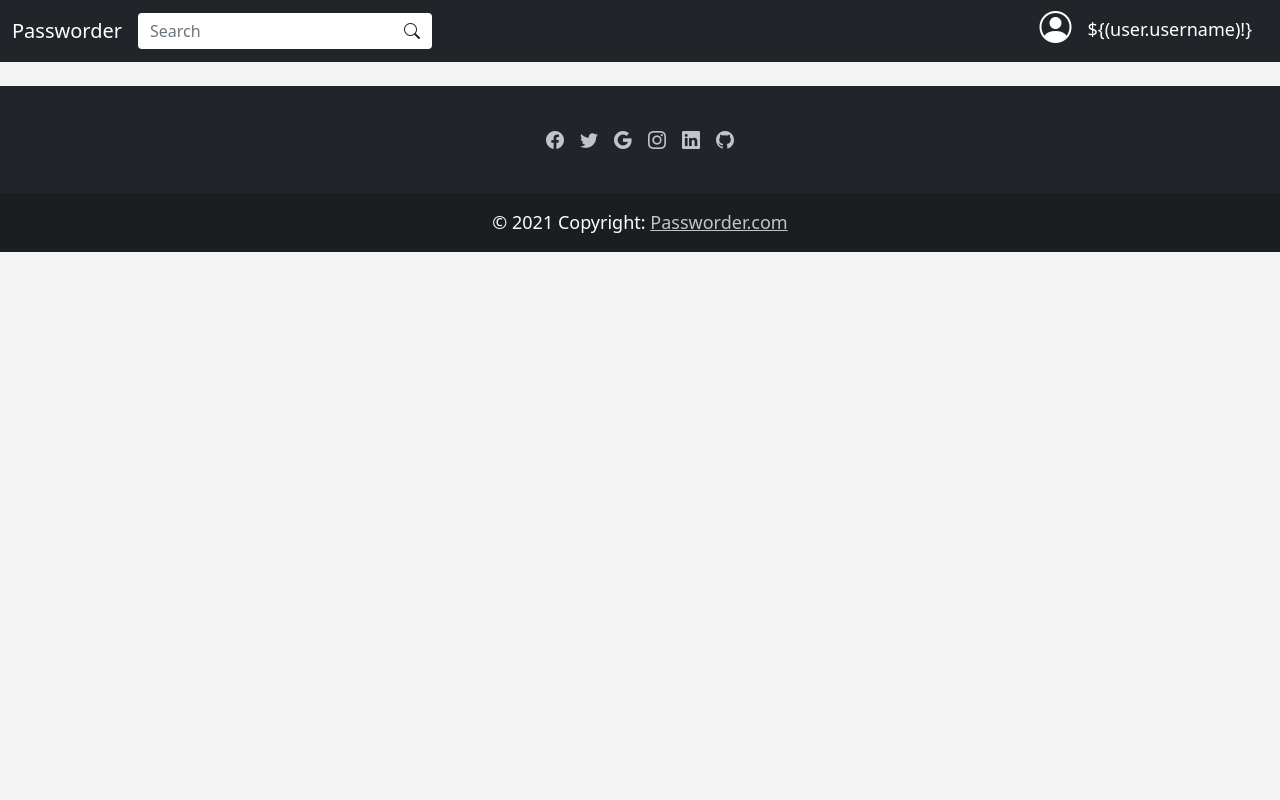
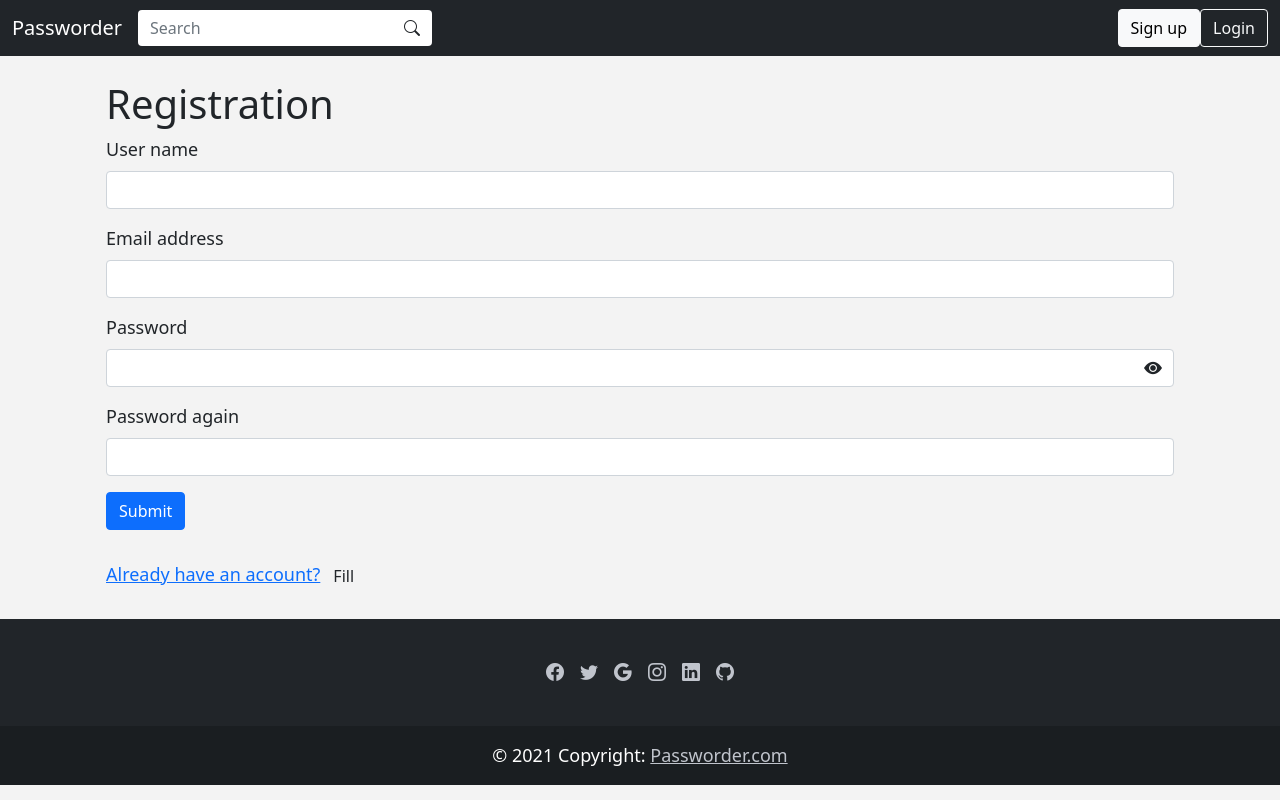
Before and after one commit to UrSenpaiii/passworder-deprecated, a Vue app: page /registration in a window 1280 px wide. Built offline with nearby package versions, Linux system fonts and the light colour scheme.

Commit message:
Creaye store and and routers pathes

```diff
--- /dev/null
+++ b/src/components/partials/Aside.vue
@@ -0,0 +1,17 @@
+<template>
+  <aside class="col-2">
+    <h1 class="text-white">side</h1>
+  </aside>
+</template>
+
+<script>
+export default {
+  data() {
+    return {}
+  },
+}
+</script>
+
+<style scoped>
+
+</style>
--- a/src/components/partials/footer.vue
+++ b/src/components/partials/footer.vue
@@ -1,5 +1,5 @@
 <template>
-  <footer class="mt-4 bg-dark text-center text-white">
+  <footer class="bg-dark text-center text-white">
     <section class="container">
       <router-link to="#" class="bi-facebook mx-2"></router-link>
       <router-link to="#" class="bi-twitter mx-2"></router-link>
--- a/src/components/partials/header.vue
+++ b/src/components/partials/header.vue
@@ -1,5 +1,5 @@
 <template>
-  <header class="mb-4">
+  <header>
     <nav class="navbar navbar-dark bg-dark">
       <div class="container-fluid">
         <router-link to="/" class="navbar-brand">Passworder</router-link>
@@ -9,9 +9,9 @@
             <span class="input-group-text bg-white border-0" id="basic-addon1"><i class="bi bi-search"></i></span>
           </div>
         </div>
-        <div class="d-flex" v-if="'${(user.username)!}'.length > 0">
+        <div class="d-flex" v-if="store.user">
           <i class="h2 text-white bi-person-circle"></i>
-          <router-link to="/profile" class="nav-link text-white">${(user.username)!}</router-link>
+          <router-link to="/profile" class="nav-link text-white">{{ store.user }}</router-link>
         </div>
         <div v-else>
           <router-link to="/registration" class="btn btn-light">Sign up</router-link>
@@ -24,6 +24,11 @@
 
 <script>
 export default {
-  name: "Header"
+  name: "Header",
+  data: () => {
+    return {
+
+    }
+  }
 }
 </script>
--- a/src/main.js
+++ b/src/main.js
@@ -2,5 +2,11 @@ import {createApp} from 'vue'
 import router from './router'
 import App from './App.vue'
 import './scss/main.scss'
+import store from "./store.js"
 
-createApp(App).use(router).mount('#app');
+let vue = createApp(App)
+
+let props = vue.config.globalProperties;
+props.store = store;
+
+vue.use(router).mount('#app');
--- a/src/store.js
+++ b/src/store.js
@@ -0,0 +1,59 @@
+// import {reactive, watchEffect, createApp} from "vue"
+//
+// const store = reactive({
+//     user: JSON.parse(localStorage.getItem("user")),
+// });
+//
+// watchEffect(() => {
+//     localStorage.setItem("user", JSON.stringify(store.user));
+//     console.log("watch user", store.user);
+// })
+//
+// export default store;
+
+const DATABASE = {
+    "user@gmail.com": {name: "User", email: "user@gmail.com", roles: ["USER"]},
+    "admin@gmail.com": {name: "Admin", email: "admin@gmail.com", roles: ["ADMIN"]},
+    "froracle@gmail.com": {name: "frOracle", email: "froracle@gmail.com", roles: ["ADMIN", "DEVELOPER"]}
+}
+
+import {reactive, readonly} from "vue";
+
+const get = (key) => {
+    try {
+        return JSON.parse(localStorage.getItem(key));
+    } catch (e) {
+        return null;
+    }
+}
+
+const state = reactive({
+    user: get("user"),
+});
+
+export default {
+    user: readonly(state.user),
+
+    registration(name, email) {
+        DATABASE[email] = {name: name, email: email, roles: ["USER"]}
+
+        console.log(DATABASE)
+        console.log(DATABASE[email])
+    },
+    login(username, password) {
+        if (password !== "aA1!asap") return;
+        localStorage.setItem("user", JSON.stringify(state.user = DATABASE[username.toLowerCase()]));
+
+        console.log(`${username} ${password}`)
+    },
+    rename(name) {
+        state.user.username = name;
+        localStorage.setItem("user", JSON.stringify(state.user));
+    },
+    logout() {
+        // localStorage.setItem("user", );
+        state.user = {};
+        localStorage.removeItem("user");
+        // localStorage.clear();
+    }
+}
--- a/src/validation/rules.js
+++ b/src/validation/rules.js
@@ -10,9 +10,6 @@ export let classUpdate = (field, errorIndex) => {
     field.classList.remove("is-invalid", "is-valid")
     if (field.value) field.classList.add(errorIndex >= 0 ? "is-invalid" : "is-valid")
     if (errorIndex !== -1) field.classList.add(errorIndex >= 0 ? "is-invalid" : "is-valid")
-    console.log(field.classList)
-    console.log(field.value)
-    console.log(errorIndex)
 }
 
 export let usernameValidation = (username) => {
--- a/src/views/Home.vue
+++ b/src/views/Home.vue
@@ -1,20 +1,22 @@
 <template>
   <div class="container-fluid">
     <div class="row">
-      <aside class="col-2">
-        <h1 class="text-white">side</h1>
-      </aside>
+      <Aside/>
       <main class="col-10">
         <h1>Hey, ${user.username}!</h1>
         <p>It's home page. that mean u r login now. This's cool</p>
-<!--        <a v-if="${user.roles?seq_contains("ADMIN")?string}" href="/user">users</a>-->
       </main>
     </div>
   </div>
 </template>
 
 <script>
+import Aside from "@/components/partials/Aside"
+
 export default {
-  name: 'Home'
+  name: 'Home',
+  components: {
+    Aside
+  }
 }
 </script>
--- a/src/views/Login.vue
+++ b/src/views/Login.vue
@@ -1,44 +1,73 @@
 <template>
-  <script type="application/json">
-  {"errors": {
-    "username": ["Fill this field"],
-    "password": ["Fill this field"]
-  }}
-  </script>
-
   <div class="container">
     <main class="p-4">
       <h1>Login</h1>
       {{ message }}
-      <form action="/login" method="post" class="needs-validation" novalidate>
+      <form class="needs-validation" novalidate>
         <input type="hidden" name="${_csrf.parameterName}" value="${_csrf.token}"/>
         <div class="mb-3">
           <label for="username" class="form-label">User name</label>
           <input type="text" class="form-control" id="username" name="username" minlength="3" maxlength="30" required>
           <div class="invalid-feedback">
-            {{errors.username[errorIndexes[0]]}}
+            {{ errors.username[errorIndexes[0]] }}
           </div>
         </div>
         <div class="mb-3">
-          <input :type="showPassword ? 'text':'password'" class="form-control d-inline-block" id="password1" name="password" minlength="8" maxlength="30" required>
-          <i @click="showPassword = !showPassword" style="margin: 5.5px 0 5.5px -30px;" :class="'position-absolute bi bi-eye' + [showPassword ? '-slash' : ''] + '-fill'"></i>
+          <input :type="showPassword ? 'text':'password'" class="form-control d-inline-block" id="password1"
+                 name="password" minlength="8" maxlength="30" required>
+          <i @click="showPassword = !showPassword" style="margin: 5.5px 0 5.5px -30px;"
+             :class="'position-absolute bi bi-eye' + [showPassword ? '-slash' : ''] + '-fill'"></i>
           <div class="invalid-feedback">
-            {{errors.password[errorIndexes[1]]}}
+            {{ errors.password[errorIndexes[1]] }}
           </div>
         </div>
         <button class="btn btn-primary" type="submit">Sign in</button>
       </form>
       <br>
-      <a href="/registration">Registration</a>
-      <a href="/password/restore">Forgot a password?</a>
+      <router-link to="/registration">Registration</router-link>
+      <router-link to="/password/restore">Forgot a password?</router-link>
     </main>
   </div>
 </template>
 
 <script>
+import {classUpdate, isEmptyValidation, passwordValidation, usernameValidation} from "@/validation/rules";
+import router from "@/router";
+
 export default {
   data() {
-    return {}
+    return {
+      errors: {
+        username: ["Fill this field"],
+        password: ["Fill this field"]
+      },
+      errorIndexes: [-1, -1, -1, -1],
+      showPassword: false
+    }
   },
+  mounted() {
+    let form = document.getElementsByClassName("needs-validation")[0]
+
+    form.username.addEventListener('input', () => {
+      this.errorIndexes[0] = usernameValidation(form.username.value)
+      classUpdate(form.username, this.errorIndexes[0])
+    })
+
+    form.password.addEventListener('input', () => {
+      this.errorIndexes[2] = passwordValidation(form.password.value)
+      classUpdate(form.password, this.errorIndexes[2])
+    }, false)
+
+    form.addEventListener('submit', (event) => {
+      for (let i = 1; i < form.length - 1; i++) {
+        this.errorIndexes[i - 1] = isEmptyValidation(form[i].value, this.errorIndexes[i - 1])
+        classUpdate(form[i], this.errorIndexes[i - 1])
+      }
+
+      if (!form.checkValidity()) event.preventDefault() && event.stopPropagation()
+      else this.store.login(form.username, form.password) // FIXME axios
+      router.replace("/home")
+    }, false)
+  }
 }
 </script>
--- a/src/views/Registration.vue
+++ b/src/views/Registration.vue
@@ -1,35 +1,8 @@
 <template>
-  <script type="application/json">{
-    "errors": {
-      "username": [
-        "Fill this field",
-        "username length"
-      ],
-      "email": [
-        "Fill this field",
-        "email length",
-        "email regexp"
-      ],
-      "password": [
-        "Fill this field",
-        "password length",
-        "password lowercase",
-        "password uppercase",
-        "password digits",
-        "password spec chars"
-      ],
-      "password2": [
-        "Fill this field",
-        "password not equals"
-      ]
-    }
-  }</script>
-
   <div class="container">
     <main class="p-4">
       <h1>Registration</h1>
-      ${message!}
-      <form action="/registration" method="post" class="needs-validation">
+      <form class="needs-validation">
         <input type="hidden" name="${_csrf.parameterName}" value="${_csrf.token}"/>
         <div class="mb-3">
           <label for="username" class="form-label">User name</label>
@@ -51,7 +24,7 @@
           <label for="password1" class="form-label">Password</label>
           <input :type="showPassword ? 'text':'password'" class="form-control d-inline-block" id="password1"
                  name="password" pattern="[@$!%*?&a-zA-Z0-9]+" minlength="8" maxlength="30" required>
-          <i @click="showPassword = !showPassword" style="margin: 5.5px 0 5.5px -30px;"
+          <i @click="showPassword = !showPassword" style="margin: 6px 0 6px -30px;"
              :class="'position-absolute bi bi-eye' + [showPassword ? '-slash' : ''] + '-fill'"></i>
           <div class="invalid-feedback">
             {{ errors.password[errorIndexes[2]] }}
@@ -68,8 +41,8 @@
         <button class="btn btn-primary" type="submit">Submit</button>
       </form>
       <br>
-      <a href="/login">Already have an account?</a>
-      <a href="#" @click.prevent="formFill()">Fill</a>
+      <router-link to="/login">Already have an account?</router-link>
+      <button class="btn" @click.prevent="formFill()">Fill</button>
     </main>
   </div>
 </template>
@@ -83,11 +56,37 @@ import {
   passwordsValidation,
   isEmptyValidation
 } from "@/validation/rules"
+import router from "@/router";
+
+let form = document.getElementsByClassName("needs-validation")[0]
 
 export default {
   name: "Registration",
   data: () => {
     return {
+      errors: {
+        username: [
+          "Fill this field",
+          "username length"
+        ],
+        email: [
+          "Fill this field",
+          "email length",
+          "email regexp"
+        ],
+        password: [
+          "Fill this field",
+          "password length",
+          "password lowercase",
+          "password uppercase",
+          "password digits",
+          "password spec chars"
+        ],
+        password2: [
+          "Fill this field",
+          "password not equals"
+        ]
+      },
       errorIndexes: [-1, -1, -1, -1],
       showPassword: false
     }
@@ -98,29 +97,30 @@ export default {
           .forEach((form) => {
             form.username.value = "test"
             form.email.value = "sd@sa.sd"
-            form.password.value = "aA1!aaaa"
-            form.password2.value = "aA1!aaaa"
+            form.password.value = "aA1!asap"
+            form.password2.value = "aA1!asap"
           })
     }
   },
   mounted() {
+
     let form = document.getElementsByClassName("needs-validation")[0]
 
     form.username.addEventListener('input', () => {
-      Vue.set(this.errorIndexes, 0, usernameValidation(form.username.value))
+      this.errorIndexes[0] = usernameValidation(form.username.value)
       classUpdate(form.username, this.errorIndexes[0])
     }, false)
 
     form.email.addEventListener('input', () => {
-      Vue.set(this.errorIndexes, 1, emailValidation(form.email.value))
+      this.errorIndexes[1] = emailValidation(form.email.value)
       classUpdate(form.email, this.errorIndexes[1])
     }, false)
 
     form.password.addEventListener('input', () => {
-      Vue.set(this.errorIndexes, 2, passwordValidation(form.password.value))
+      this.errorIndexes[2] = passwordValidation(form.password.value)
 
       if (form.password2.value) {
-        Vue.set(this.errorIndexes, 3, passwordsValidation(form.password.value, form.password2.value))
+        this.errorIndexes[3] = passwordsValidation(form.password.value, form.password2.value)
         classUpdate(form.password2, this.errorIndexes[3])
       }
 
@@ -128,19 +128,19 @@ export default {
     }, false)
 
     form.password2.addEventListener('input', () => {
-      Vue.set(this.errorIndexes, 3, passwordsValidation(form.password.value, form.password2.value))
+      this.errorIndexes[3] = passwordsValidation(form.password.value, form.password2.value)
       classUpdate(form.password2, this.errorIndexes[3])
     }, false)
 
     form.addEventListener('submit', (event) => {
       for (let i = 1; i < form.length - 1; i++) {
-        Vue.set(this.errorIndexes, i - 1, isEmptyValidation(form[i].value, this.errorIndexes[i - 1]))
+        this.errorIndexes[i - 1] = isEmptyValidation(form[i].value, this.errorIndexes[i - 1])
         classUpdate(form[i], this.errorIndexes[i - 1])
       }
 
-      console.log(this.errorIndexes)
-
       if (!form.checkValidity()) event.preventDefault() && event.stopPropagation()
+      else this.store.registration(form.username, form.email) // FIXME axios
+      router.replace("/login")
     }, false)
   }
 }
```
Also changed, not shown: src/router.js (+13 -1 lines).
